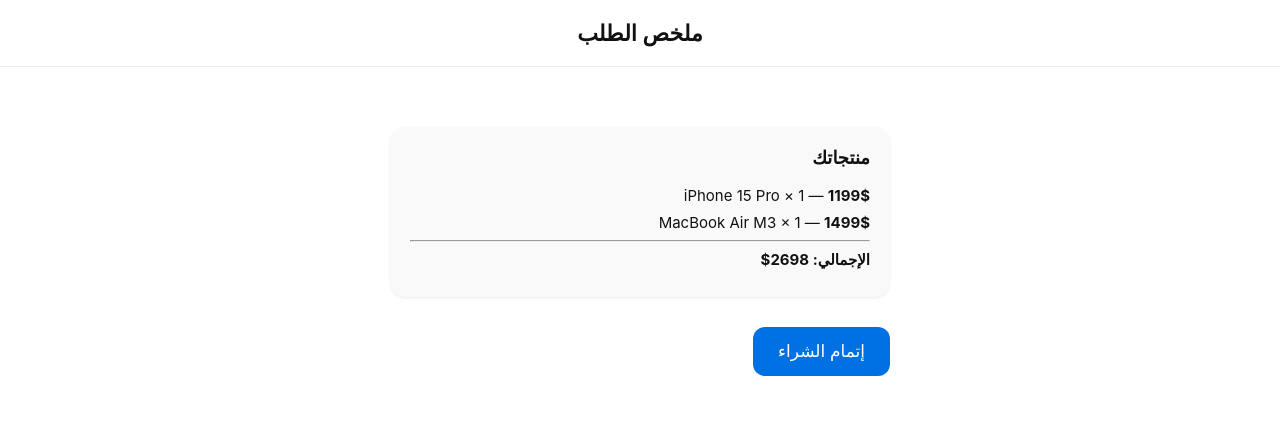
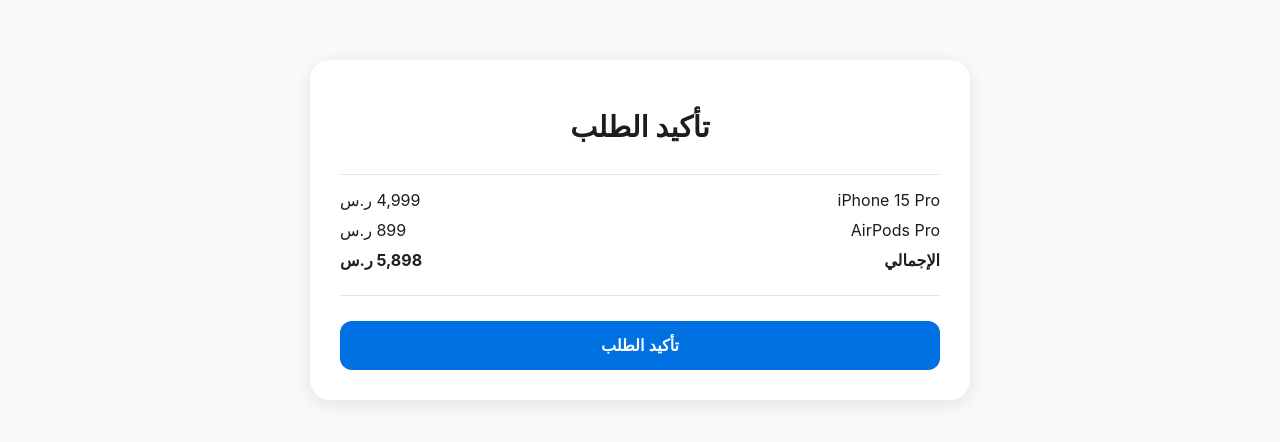
Before and after one commit to samircht806-collab/store, a plain HTML site: page checkout.html in a window 1280 px wide. Drawn offline with Linux system fonts and the light colour scheme.

Commit message:
Update checkout.html

```diff
--- a/checkout.html
+++ b/checkout.html
@@ -1,112 +1,151 @@
 <!DOCTYPE html>
 <html lang="ar" dir="rtl">
 <head>
-  <meta charset="UTF-8">
-  <meta name="viewport" content="width=device-width, initial-scale=1.0">
-  <title>إتمام الشراء - Samir AI Store</title>
+  <meta charset="UTF-8" />
+  <meta name="viewport" content="width=device-width, initial-scale=1.0" />
+  <title>إتمام الشراء | Samir AI Store</title>
+  <link rel="stylesheet" href="style.css" />
   <style>
     body {
-      font-family: -apple-system, BlinkMacSystemFont, "Segoe UI", Roboto, Helvetica, Arial;
-      background: #fff;
-      color: #111;
+      font-family: -apple-system, BlinkMacSystemFont, "SF Pro Display", "Helvetica Neue", sans-serif;
+      background-color: #fafafa;
+      color: #1d1d1f;
       margin: 0;
       padding: 0;
+    }
+    .container {
+      max-width: 600px;
+      margin: 60px auto;
+      background: #fff;
+      border-radius: 20px;
+      box-shadow: 0 4px 20px rgba(0,0,0,0.1);
+      padding: 30px;
+    }
+    h1 {
+      text-align: center;
+      font-size: 1.8rem;
+      margin-bottom: 30px;
+    }
+    .order-summary {
+      border-top: 1px solid #e5e5e5;
+      border-bottom: 1px solid #e5e5e5;
+      padding: 15px 0;
+      margin-bottom: 25px;
+    }
+    .order-item {
+      display: flex;
+      justify-content: space-between;
+      margin-bottom: 10px;
+    }
+    .confirm-btn {
+      display: block;
+      width: 100%;
+      background-color: #0071e3;
+      color: #fff;
+      border: none;
+      padding: 15px;
+      border-radius: 12px;
+      font-size: 1rem;
+      font-weight: 600;
+      cursor: pointer;
+      transition: 0.3s;
+    }
+    .confirm-btn:hover {
+      background-color: #0077ED;
+    }
+    .tracking {
+      margin-top: 40px;
       text-align: center;
     }
-    header {
-      padding: 20px;
-      font-size: 22px;
-      font-weight: 600;
-      border-bottom: 1px solid #eee;
+    .steps {
+      display: flex;
+      justify-content: space-between;
+      align-items: center;
+      margin-top: 20px;
+      position: relative;
     }
-    .container {
-      max-width: 500px;
-      margin: 40px auto;
-      padding: 20px;
-      text-align: right;
+    .steps::before {
+      content: "";
+      position: absolute;
+      top: 50%;
+      left: 10%;
+      width: 80%;
+      height: 3px;
+      background: #d2d2d7;
+      transform: translateY(-50%);
+      z-index: 0;
     }
-    .summary {
-      background: #f9f9f9;
-      padding: 20px;
-      border-radius: 15px;
-      margin-bottom: 30px;
-      box-shadow: 0 1px 3px rgba(0,0,0,0.08);
+    .step {
+      position: relative;
+      background: #fff;
+      z-index: 1;
     }
-    .summary h3 {
-      margin-top: 0;
-      font-size: 18px;
+    .circle {
+      width: 24px;
+      height: 24px;
+      border-radius: 50%;
+      background: #d2d2d7;
+      margin: auto;
+      transition: 0.3s;
     }
-    .summary p {
-      margin: 8px 0;
-      font-size: 15px;
+    .active .circle {
+      background: #0071e3;
     }
-    .checkout-btn {
-      background: #0071e3;
-      color: white;
-      font-size: 17px;
-      border: none;
-      padding: 14px 25px;
-      border-radius: 12px;
-      cursor: pointer;
-      transition: 0.2s;
-      display: inline-flex;
-      align-items: center;
-      justify-content: center;
-      gap: 10px;
-    }
-    .checkout-btn:disabled {
-      opacity: 0.7;
-      cursor: not-allowed;
-    }
-    .spinner {
-      width: 18px;
-      height: 18px;
-      border: 2px solid #fff;
-      border-top: 2px solid transparent;
-      border-radius: 50%;
-      animation: spin 0.8s linear infinite;
-      display: none;
-    }
-    @keyframes spin {
-      from { transform: rotate(0deg); }
-      to { transform: rotate(360deg); }
+    .label {
+      font-size: 0.9rem;
+      margin-top: 6px;
+      color: #6e6e73;
     }
   </style>
 </head>
 <body>
+  <div class="container">
+    <h1>تأكيد الطلب</h1>
+    <div class="order-summary">
+      <div class="order-item"><span>iPhone 15 Pro</span><span>4,999 ر.س</span></div>
+      <div class="order-item"><span>AirPods Pro</span><span>899 ر.س</span></div>
+      <div class="order-item"><strong>الإجمالي</strong><strong>5,898 ر.س</strong></div>
+    </div>
+    <button class="confirm-btn" id="confirmBtn">تأكيد الطلب</button>
 
-  <header>ملخص الطلب</header>
-
-  <div class="container">
-    <div class="summary">
-      <h3>منتجاتك</h3>
-      <p>iPhone 15 Pro × 1 — <strong>1199$</strong></p>
-      <p>MacBook Air M3 × 1 — <strong>1499$</strong></p>
-      <hr>
-      <p><strong>الإجمالي: 2698$</strong></p>
+    <div class="tracking" id="trackingSection" style="display:none;">
+      <h2>تتبع الطلب</h2>
+      <div class="steps">
+        <div class="step active" id="step1">
+          <div class="circle"></div>
+          <div class="label">قيد المعالجة</div>
+        </div>
+        <div class="step" id="step2">
+          <div class="circle"></div>
+          <div class="label">تم الشحن</div>
+        </div>
+        <div class="step" id="step3">
+          <div class="circle"></div>
+          <div class="label">تم التسليم</div>
+        </div>
+      </div>
     </div>
-
-    <button id="checkoutBtn" class="checkout-btn">
-      <span>إتمام الشراء</span>
-      <div class="spinner" id="spinner"></div>
-    </button>
   </div>
 
   <script>
-    const btn = document.getElementById("checkoutBtn");
-    const spinner = document.getElementById("spinner");
-    const text = btn.querySelector("span");
+    const btn = document.getElementById('confirmBtn');
+    const tracking = document.getElementById('trackingSection');
+    const steps = [document.getElementById('step1'), document.getElementById('step2'), document.getElementById('step3')];
 
-    btn.addEventListener("click", () => {
-      btn.disabled = true;
-      spinner.style.display = "inline-block";
-      text.textContent = "جاري المعالجة...";
+    btn.addEventListener('click', () => {
+      btn.style.display = 'none';
+      tracking.style.display = 'block';
 
-      setTimeout(() => {
-        window.location.href = "thankyou.html";
-      }, 2000); // بعد ثانيتين ينتقل إلى صفحة الشكر
+      let i = 1;
+      const interval = setInterval(() => {
+        if (i < steps.length) {
+          steps[i].classList.add('active');
+          i++;
+        } else {
+          clearInterval(interval);
+        }
+      }, 2000);
     });
   </script>
-
 </body>
 </html>
```
